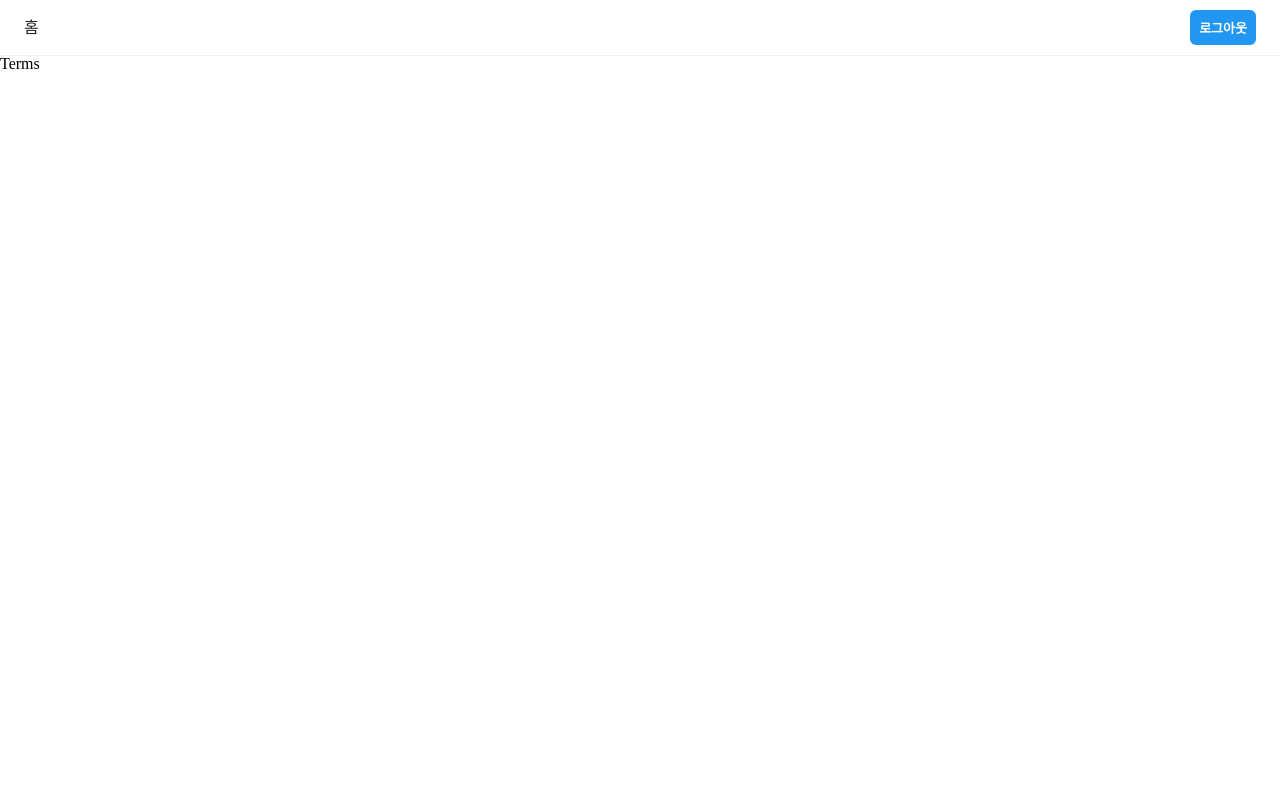
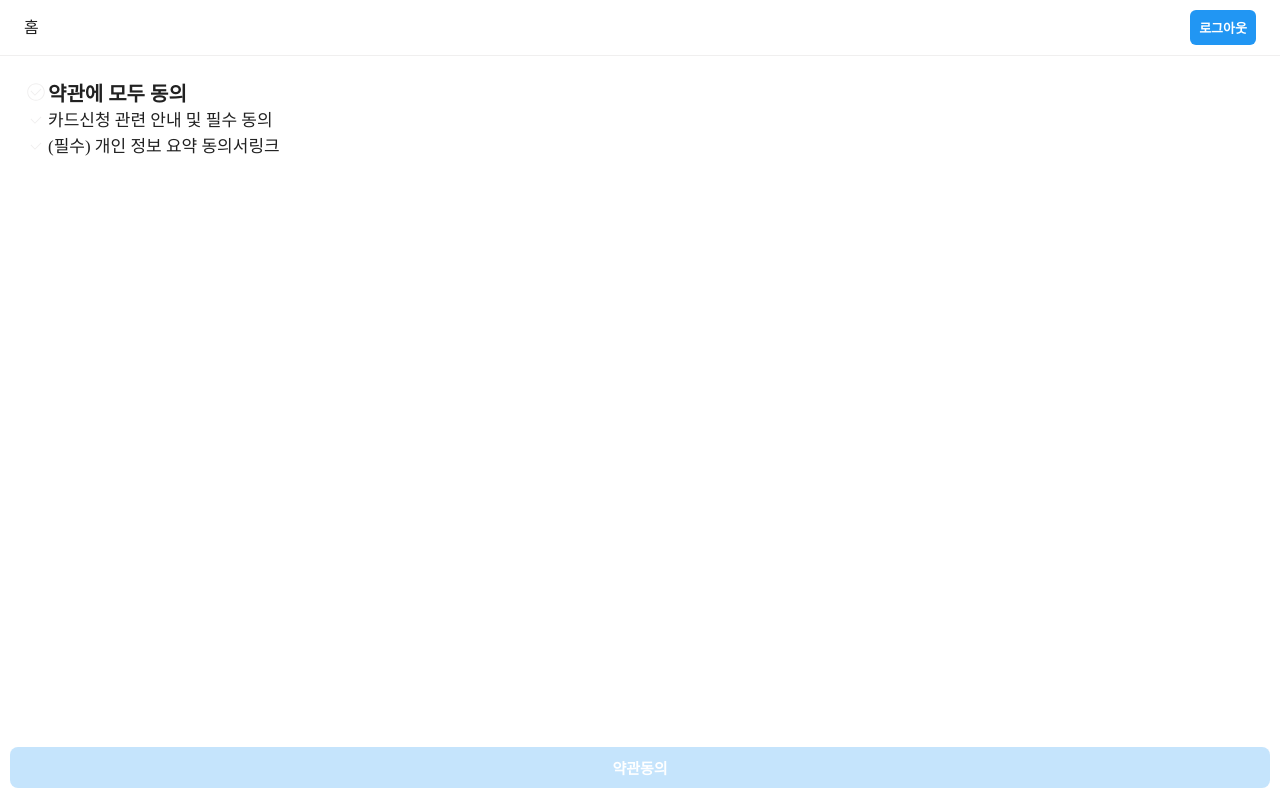
Before and after one commit to Yongveloper/Mcard, a React (Create React App) app: page /apply/1 in a window 1280 px wide. Built offline with nearby package versions, Linux system fonts and the light colour scheme; no server answers; sample sign-in values are in the browser's storage.

Commit message:
feat: 카드 신청 구현 (2) - 약관동의

```diff
--- a/src/components/apply/Terms.tsx
+++ b/src/components/apply/Terms.tsx
@@ -1,5 +1,73 @@
-function Terms() {
-  return <div>Terms</div>;
+import Agreement from '../shared/Agreement';
+import { 약관목록 } from '@constants/apply';
+import { useCallback, useState } from 'react';
+import FixedBottomButton from '../shared/FixedBottomButton';
+
+function Terms({ onNext }: { onNext: (terms: string[]) => void }) {
+  const [termsAgreements, setTermsAgreements] = useState(() => {
+    return 약관목록.reduce<Record<string, boolean>>(
+      (prev, term) => ({
+        ...prev,
+        [term.id]: false,
+      }),
+      {},
+    );
+  });
+
+  const handleAllAgreement = useCallback(
+    (_: React.MouseEvent<HTMLElement>, checked: boolean) => {
+      setTermsAgreements((prevTerms) => {
+        return Object.keys(prevTerms).reduce(
+          (prev, key) => ({
+            ...prev,
+            [key]: checked,
+          }),
+          {},
+        );
+      });
+    },
+    [],
+  );
+
+  const 모든약관이_동의되었는가 = Object.values(termsAgreements).every(
+    (동의여부) => 동의여부,
+  );
+
+  return (
+    <div>
+      <Agreement>
+        <Agreement.Title
+          checked={모든약관이_동의되었는가}
+          onChange={handleAllAgreement}
+        >
+          약관에 모두 동의
+        </Agreement.Title>
+        {약관목록.map(({ id, title, link }) => (
+          <Agreement.Description
+            link={link}
+            key={id}
+            checked={termsAgreements[id]}
+            onChange={(_, checked) => {
+              setTermsAgreements((prev) => ({
+                ...prev,
+                [id]: checked,
+              }));
+            }}
+          >
+            {title}
+          </Agreement.Description>
+        ))}
+      </Agreement>
+
+      <FixedBottomButton
+        label="약관동의"
+        disabled={!모든약관이_동의되었는가}
+        onClick={() => {
+          onNext(Object.keys(termsAgreements));
+        }}
+      />
+    </div>
+  );
 }
 
 export default Terms;
--- /dev/null
+++ b/src/components/shared/Agreement.tsx
@@ -0,0 +1,101 @@
+import { colors } from '@/styles/colorPalette';
+import { css } from '@emotion/react';
+import Flex from './Flex';
+import Text from './Text';
+
+function Agreement({ children }: { children: React.ReactNode }) {
+  return (
+    <Flex as="ul" direction="column" css={agreementContainerStyles}>
+      {children}
+    </Flex>
+  );
+}
+
+function AgreementTitle({
+  children,
+  checked,
+  onChange,
+}: {
+  children: React.ReactNode;
+  checked: boolean;
+  onChange: (e: React.MouseEvent<HTMLElement>, checked: boolean) => void;
+}) {
+  return (
+    <Flex as="li" onClick={(e) => onChange(e, !checked)}>
+      <IconCheck checked={checked} withCircle={true} />
+      <Text bold={true}>{children}</Text>
+    </Flex>
+  );
+}
+
+function AgreementDescription({
+  children,
+  checked,
+  onChange,
+  link,
+}: {
+  link?: string;
+  children: React.ReactNode;
+  checked: boolean;
+  onChange: (e: React.MouseEvent<HTMLElement>, checked: boolean) => void;
+}) {
+  return (
+    <Flex as="li">
+      <Flex
+        onClick={(e) => {
+          onChange(e, !checked);
+        }}
+      >
+        <IconCheck checked={checked} />
+        <Text typography="t6">{children}</Text>
+      </Flex>
+      {link && (
+        <a href={link} target="_blank" rel="noreferrer">
+          <Text typography="t6">링크</Text>
+        </a>
+      )}
+    </Flex>
+  );
+}
+
+Agreement.Title = AgreementTitle;
+Agreement.Description = AgreementDescription;
+
+function IconCheck({
+  checked,
+  withCircle = false,
+}: {
+  checked: boolean;
+  withCircle?: boolean;
+}) {
+  return (
+    <svg id="Layer_1" version="1.1" viewBox="0 0 64 64" width={24} height={24}>
+      <g>
+        <g id="Icon-Check" transform="translate(328.000000, 278.000000)">
+          {withCircle ? (
+            <path
+              d="M-296-222.6c-12.9,0-23.4-10.5-23.4-23.4c0-12.9,10.5-23.4,23.4-23.4     c12.9,0,23.4,10.5,23.4,23.4C-272.6-233.1-283.1-222.6-296-222.6L-296-222.6z M-296-266.9c-11.5,0-20.9,9.4-20.9,20.9     s9.4,20.9,20.9,20.9s20.9-9.4,20.9-20.9S-284.5-266.9-296-266.9L-296-266.9z"
+              id="Fill-43"
+              fill={checked ? colors.blue : colors.grey}
+            />
+          ) : null}
+          <polyline
+            id="Fill-44"
+            points="-298.8,-235.9 -310.7,-247.9 -308.9,-249.7 -298.8,-239.5 -283.1,-255.2      -281.3,-253.4 -298.8,-235.9    "
+            fill={checked ? colors.blue : colors.grey}
+          />
+        </g>
+      </g>
+    </svg>
+  );
+}
+
+const agreementContainerStyles = css`
+  padding: 24px;
+
+  & li {
+    cursor: pointer;
+  }
+`;
+
+export default Agreement;
--- /dev/null
+++ b/src/constants/apply.ts
@@ -0,0 +1,13 @@
+import { ITerm } from '@/models/apply';
+
+export const 약관목록: ITerm[] = [
+  {
+    id: '01',
+    title: '카드신청 관련 안내 및 필수 동의',
+  },
+  {
+    id: '02',
+    title: '(필수) 개인 정보 요약 동의서',
+    link: 'https://google.com',
+  },
+];
--- /dev/null
+++ b/src/models/apply.ts
@@ -0,0 +1,14 @@
+import { IUser } from './user';
+
+export interface ITerm {
+  id: string;
+  link?: string;
+  title: string;
+}
+
+export interface IApplyValues {
+  userId: IUser['uid'];
+  terms: ITerm['id'][];
+  appliedAt: Date;
+  cardId: string;
+}
--- a/src/pages/Apply.tsx
+++ b/src/pages/Apply.tsx
@@ -6,9 +6,13 @@ import { useState } from 'react';
 function ApplyPage() {
   const [step, setStep] = useState(0);
 
+  const handleTermsChange = (terms: string[]) => {
+    console.log(terms);
+  };
+
   return (
     <div>
-      {step === 0 && <Terms />}
+      {step === 0 && <Terms onNext={handleTermsChange} />}
       {step === 1 && <BasicInfo />}
       {step === 2 && <CardInfo />}
     </div>
--- a/tsconfig.paths.json
+++ b/tsconfig.paths.json
@@ -9,7 +9,8 @@
       "@models/*": ["src/models/*"],
       "@pages/*": ["src/pages/*"],
       "@remote/*": ["src/remote/*"],
-      "@constants/*": ["src/constants/index"],
+      "@constants": ["src/constants/index"],
+      "@constants/*": ["src/constants/*"],
       "@atoms/*": ["src/atoms/*"],
       "@hooks/*": ["src/hooks/*"]
     }
```
